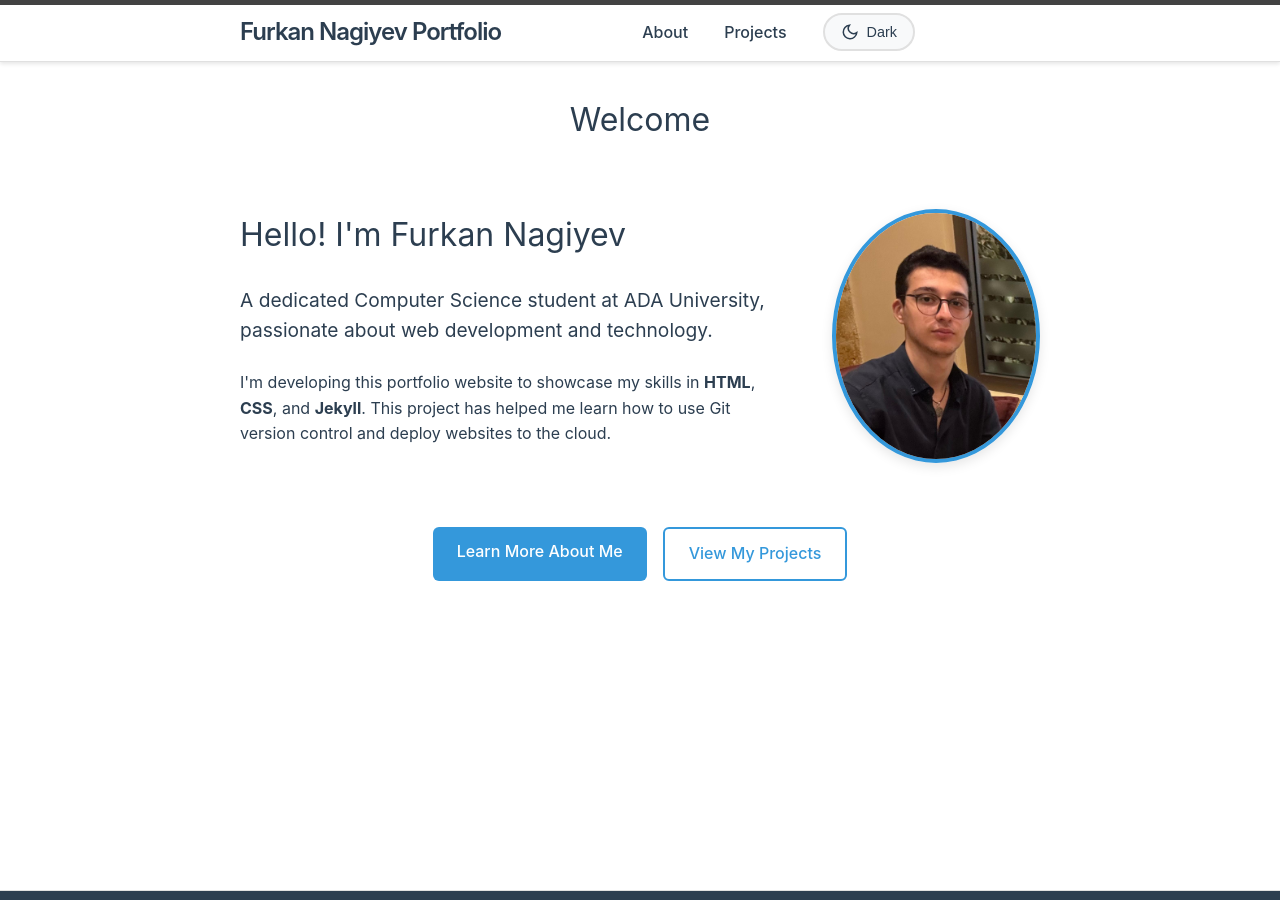
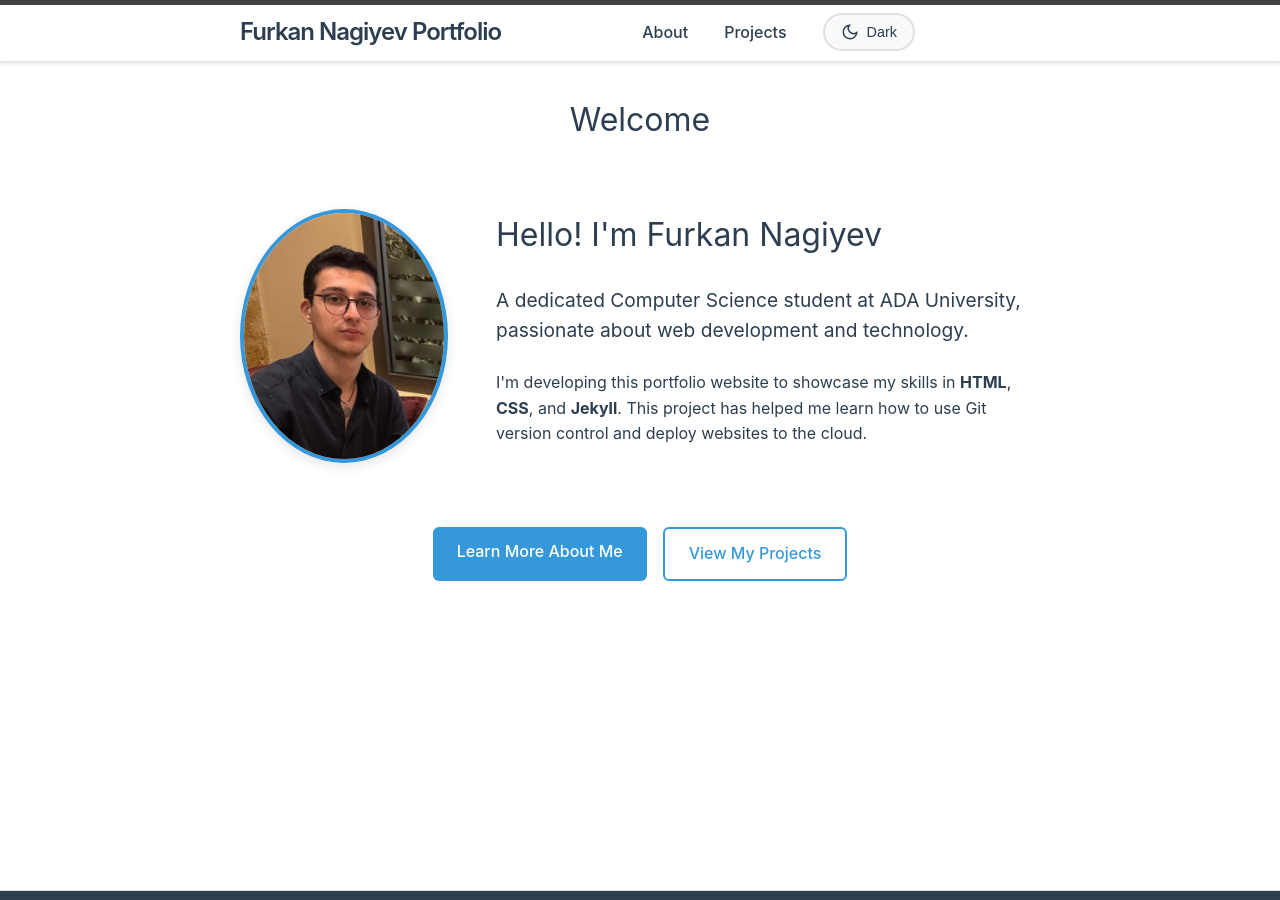
Before and after one commit to Furkan-ctrl/Furkan-ctrl.github.io, a Jekyll site: the page built from index.markdown, in a window 1280 px wide and 900 px high. Built offline with Jekyll 4.4.1, drawn with Linux system fonts in a browser that asks for light colours.

Commit message:
swapped the positions of photo and description

```diff
--- a/index.markdown
+++ b/index.markdown
@@ -5,6 +5,10 @@ title: Welcome
 
 <div class="home-intro">
   <div class="home-content">
+    <div class="home-photo">
+      <img src="/assets/profile.jpg" alt="Furkan's Profile Photo" width="200" style="border-radius: 50%; border: 4px solid var(--accent-color); box-shadow: 0 4px 12px var(--shadow);">
+    </div>
+
     <div class="home-text">
       <h1 style="margin-top: 0; color: var(--text-color);">Hello! I'm Furkan Nagiyev</h1>
 
@@ -17,10 +21,6 @@ title: Welcome
         This project has helped me learn how to use Git version control and deploy websites to the cloud.
       </p>
     </div>
-
-    <div class="home-photo">
-      <img src="/assets/profile.jpg" alt="Furkan's Profile Photo" width="200" style="border-radius: 50%; border: 4px solid var(--accent-color); box-shadow: 0 4px 12px var(--shadow);">
-    </div>
   </div>
 
   <div style="margin: 2rem 0; display: flex; gap: 1rem; justify-content: center; flex-wrap: wrap;">
```
